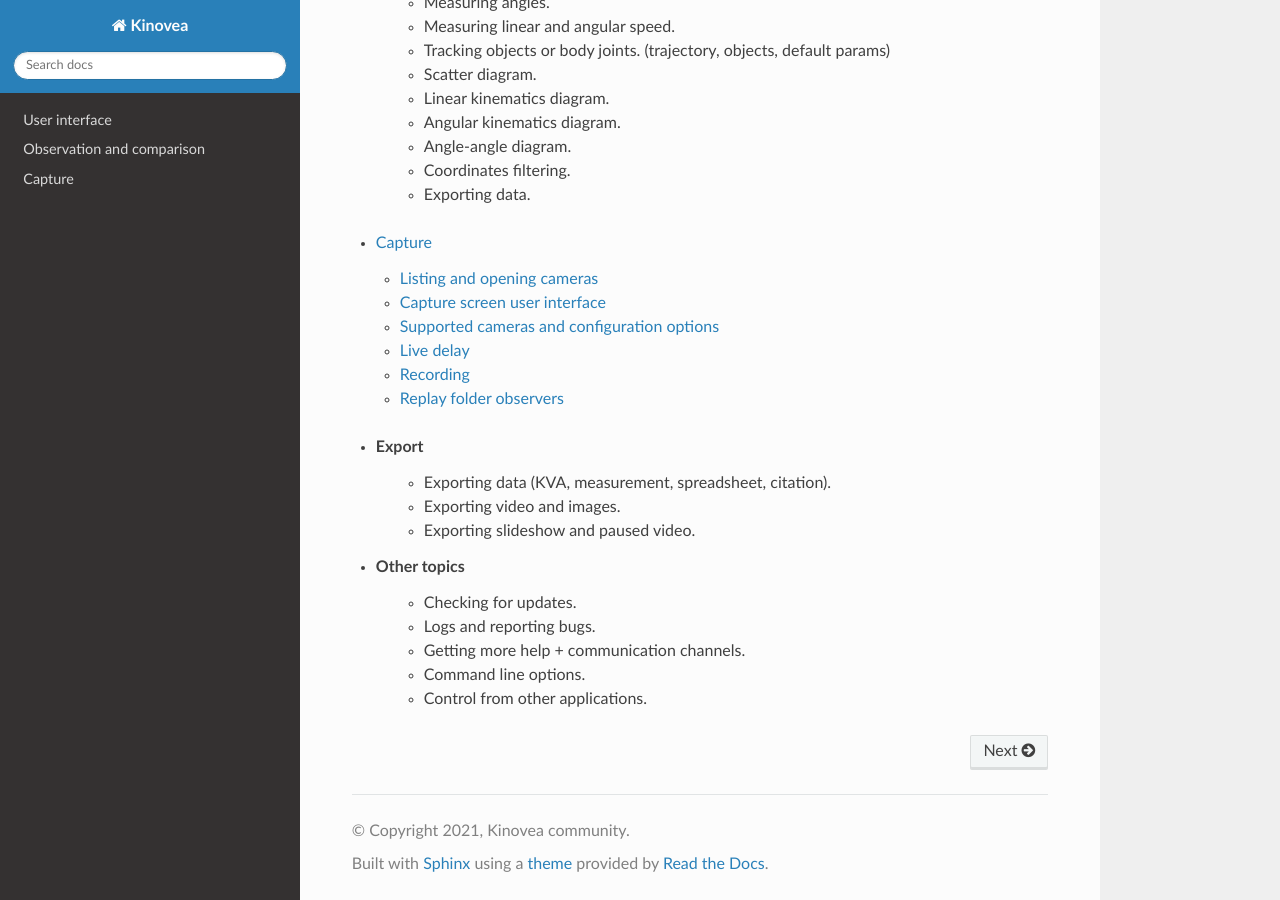
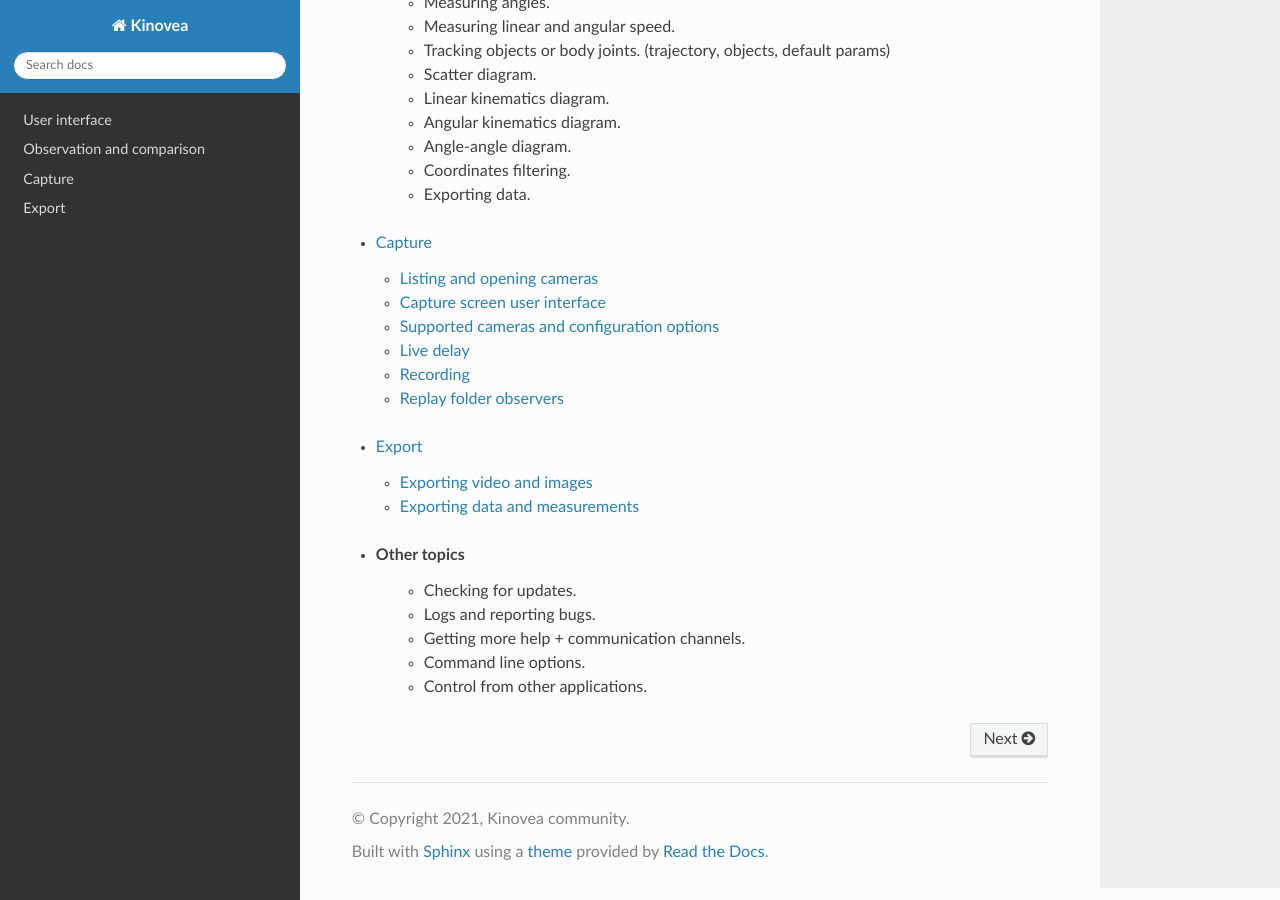
Before and after one commit to Kinovea/kinovea-docs, a Sphinx documentation site: the page built from source/index.rst, in a window 1280 px wide and 900 px high, scrolled down 1365 px. Built offline with Sphinx 7.4.7 and the Read the Docs theme 2.0.0, drawn with Linux system fonts in a browser that asks for light colours.

Commit message:
Export video.

```diff
--- a/source/index.rst
+++ b/source/index.rst
@@ -54,10 +54,10 @@ Sections
 
     capture/index
 
-- Export
-    - Exporting data (KVA, measurement, spreadsheet, citation).
-    - Exporting video and images.
-    - Exporting slideshow and paused video.
+.. toctree::
+    :maxdepth: 2
+
+    export/index
 
 - Other topics
     - Checking for updates.
```
Also changed, not shown: source/export/data.rst (added, +7 -0 lines), source/export/index.rst (added, +8 -0 lines), source/export/video.rst (added, +66 -0 lines), source/images/export/exportsequence.png (added), source/images/export/exportslideshow.png (added), source/images/export/exporttoolbar.png (added), source/images/export/exportvideo.png (added), source/images/export/icons/image.png (added), source/images/export/icons/pausedvideo.png (added), source/images/export/icons/sequence.png (added), source/images/export/icons/slideshow.png (added), source/images/export/icons/video.png (added).
